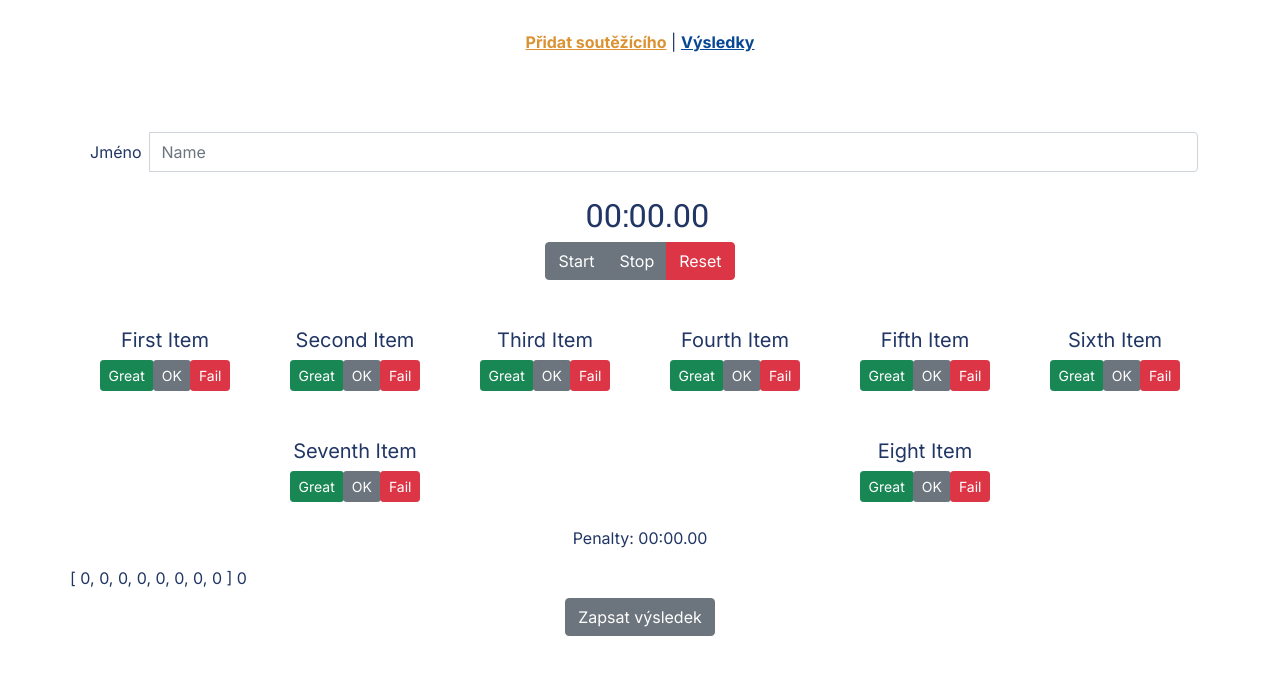
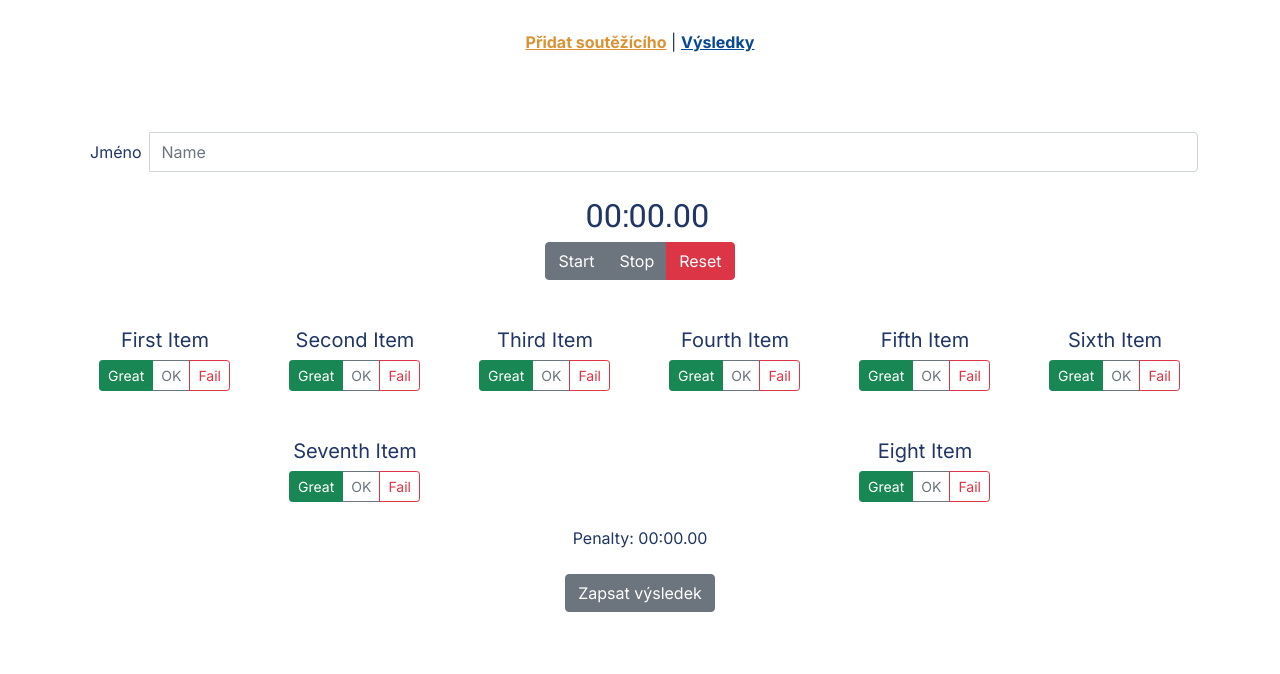
Before and after one commit to cypriluc/simple-score-recorder, a Vue app: page / in a window 1280 px wide. Shown: the top 674 px of the page. Built offline with nearby package versions, Linux system fonts and the light colour scheme; what vuex-multi-tab-state would draw is missing.

Commit message:
update btngroup to show focus and checked

```diff
--- a/src/components/InputForm.vue
+++ b/src/components/InputForm.vue
@@ -22,12 +22,25 @@
       <div v-for="(item, item_index) in Items" :key="item" class="col p-4">
         <h5 class="text-left">{{ item }}</h5>
 
-        <div class="input-group flex-nowrap justify-content-center">
-          <div
-            class="option"
+        <div
+          class="btn-group flex-nowrap justify-content-center"
+          role="group"
+          aria-label="Group of options for penalty points"
+        >
+          <template
             v-for="(option, index) in penaltyOptions"
-            :key="index"
+            :key="item_index + index"
           >
+            <input
+              type="radio"
+              class="btn-check"
+              :name="'btnradio-' + item_index"
+              :id="'option-' + item_index + '-' + index"
+              :value="option.value"
+              v-model="penaltyPoints[item_index]"
+              :checked="index == 0"
+            />
+
             <label
               :for="'option-' + item_index + '-' + index"
               class="btn btn-sm"
@@ -35,23 +48,11 @@
             >
               {{ option.label }}
             </label>
-
-            <input
-              type="radio"
-              class="btn-check"
-              name="options"
-              :id="'option-' + item_index + '-' + index"
-              :value="option.value"
-              v-model="penaltyPoints[item_index]"
-            />
-          </div>
+          </template>
         </div>
       </div>
 
       <p>Penalty: {{ penaltyFormated }}</p>
-
-      {{ penaltyPoints }}
-      {{ currentPenalty }}
     </div>
 
     <div v-if="currentScore" class="input-group pb-4">
@@ -113,9 +114,9 @@ export default {
       ],
       penaltyPoints: new Array(8).fill(0),
       penaltyOptions: [
-        { label: "Great", value: 0, class: "btn-success" },
-        { label: "OK", value: 10000, class: "btn-secondary" },
-        { label: "Fail", value: 20000, class: "btn-danger" },
+        { label: "Great", value: 0, class: "btn-outline-success" },
+        { label: "OK", value: 10000, class: "btn-outline-secondary" },
+        { label: "Fail", value: 20000, class: "btn-outline-danger" },
       ],
     };
   },
```
